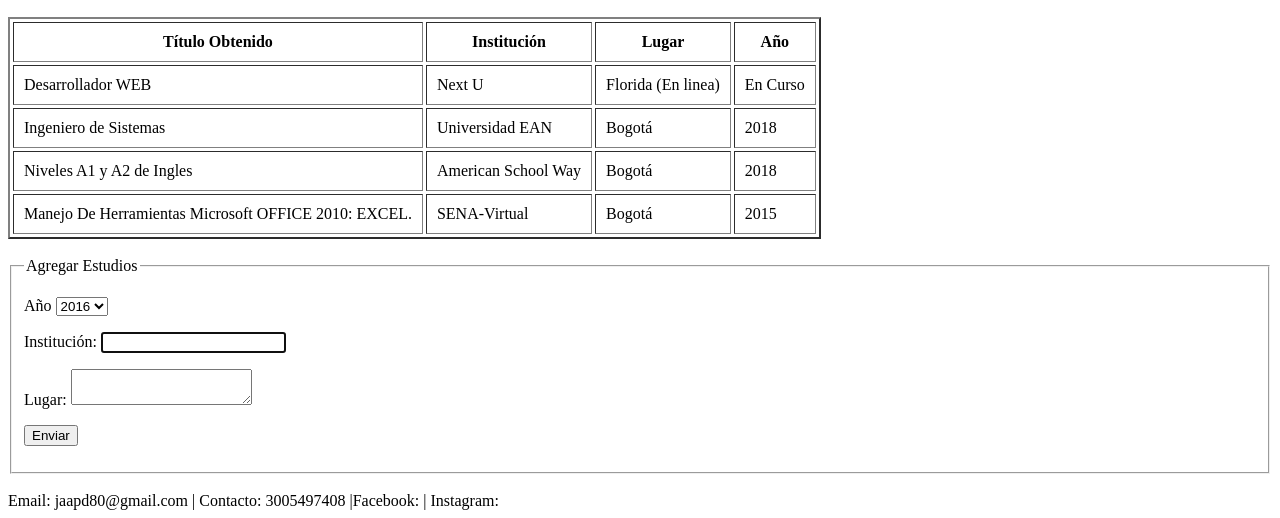
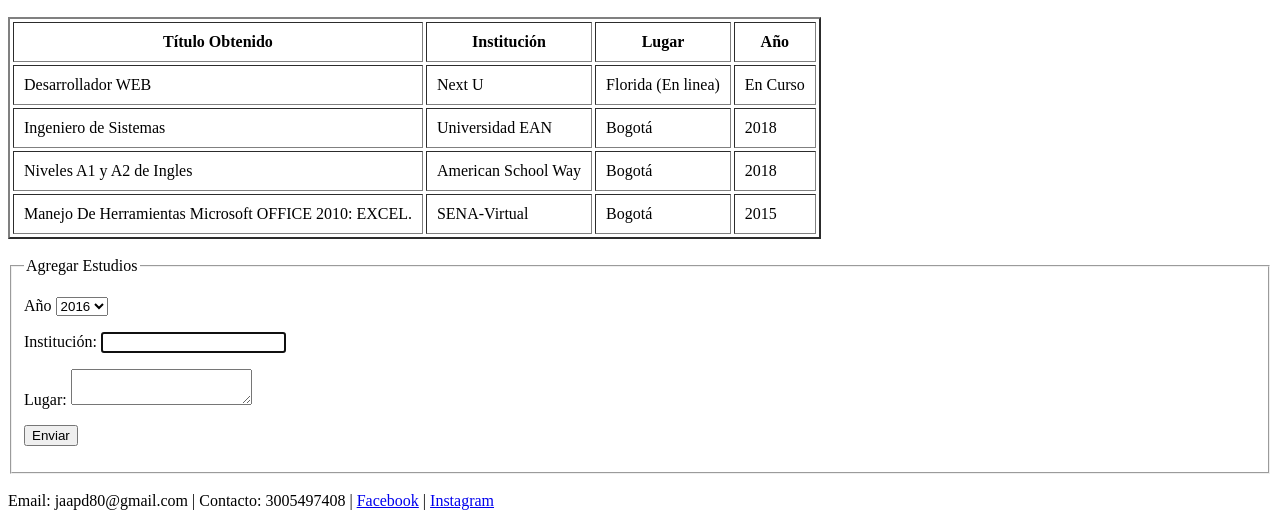
Before and after one commit to jorgealvarez1408/Fundamentos-HTML, a plain HTML site: page educacion.html in a window 1280 px wide. Shown: the part 571-1089 px from the top of the page. Drawn offline with Linux system fonts and the light colour scheme.

Commit message:
Modifico footer con enlaces de facebook e instagram

```diff
--- a/educacion.html
+++ b/educacion.html
@@ -105,6 +105,6 @@
       </article>
     </section>
     <br>
-    <footer>Email: jaapd80@gmail.com | Contacto: 3005497408 |Facebook: | Instagram:</footer>
+    <footer>Email: jaapd80@gmail.com | Contacto: 3005497408 | <a href="https://es-la.facebook.com/" target="_blank">Facebook</a> | <a href="https://www.instagram.com/?hl=es-la" target="_blank">Instagram</a></footer>
   </body>
 </html>
```
Also changed, not shown: experiencia.html (+1 -1 lines).
